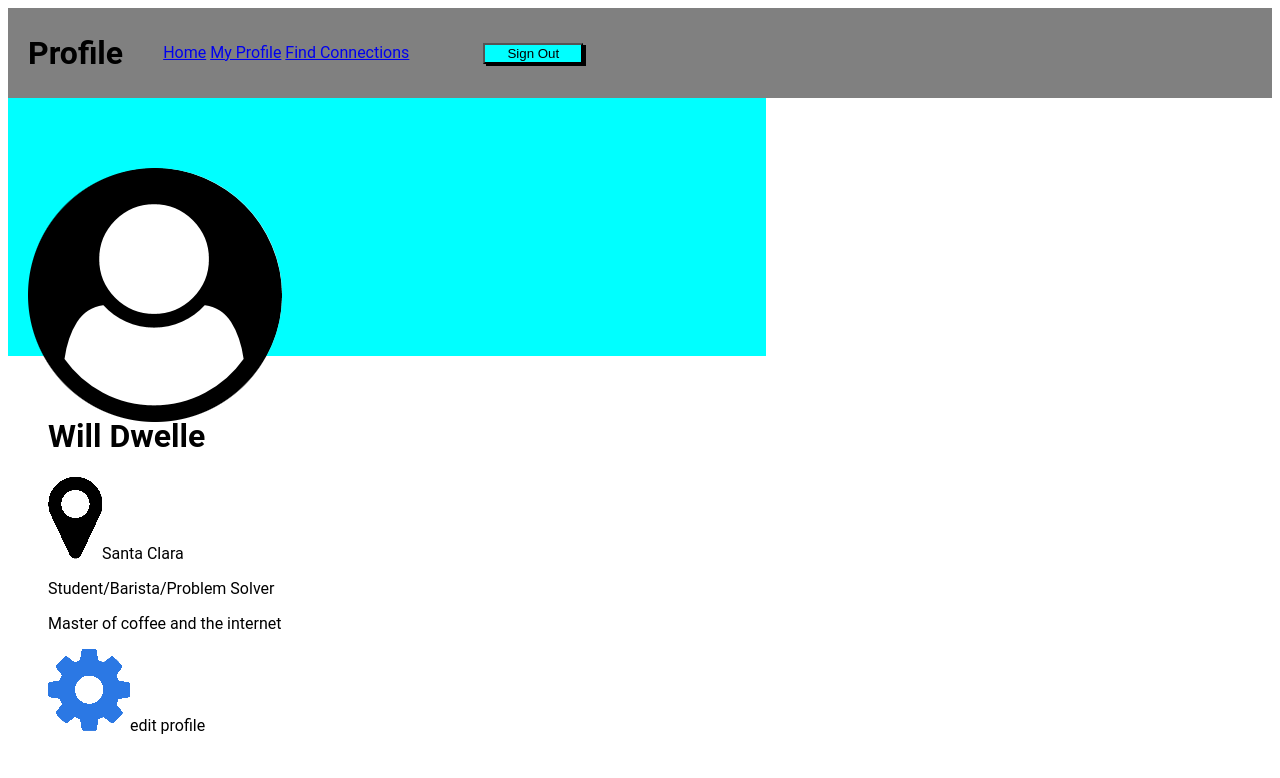
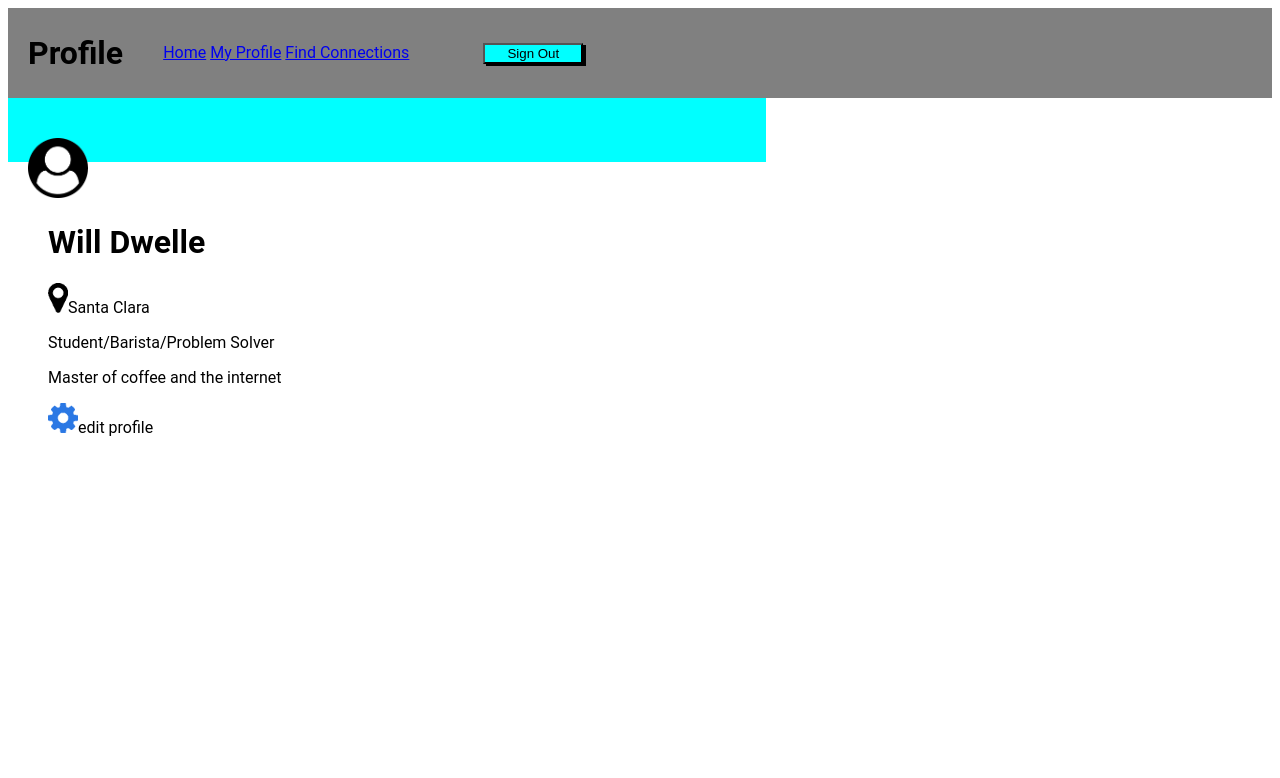
Before and after one commit to WDwelle/Profile_Page, a plain HTML site: page index.html in a window 1280 px wide. Drawn offline with Linux system fonts and the light colour scheme.

```diff
--- a/style.css
+++ b/style.css
@@ -16,10 +16,22 @@
     height: 60%;
 }
 
+.local img{
+    height: 30px;
+    width: 20px;
+}
+
+.setting img{
+    height: 30px;
+    width: 30px;
+}
+
 .prof{
     position: relative;
     left: 20px;
-    top: 70px;
+    top: 40px;
+    height: 60px;
+    width: 60px;
 }
 
 .nav{
```
